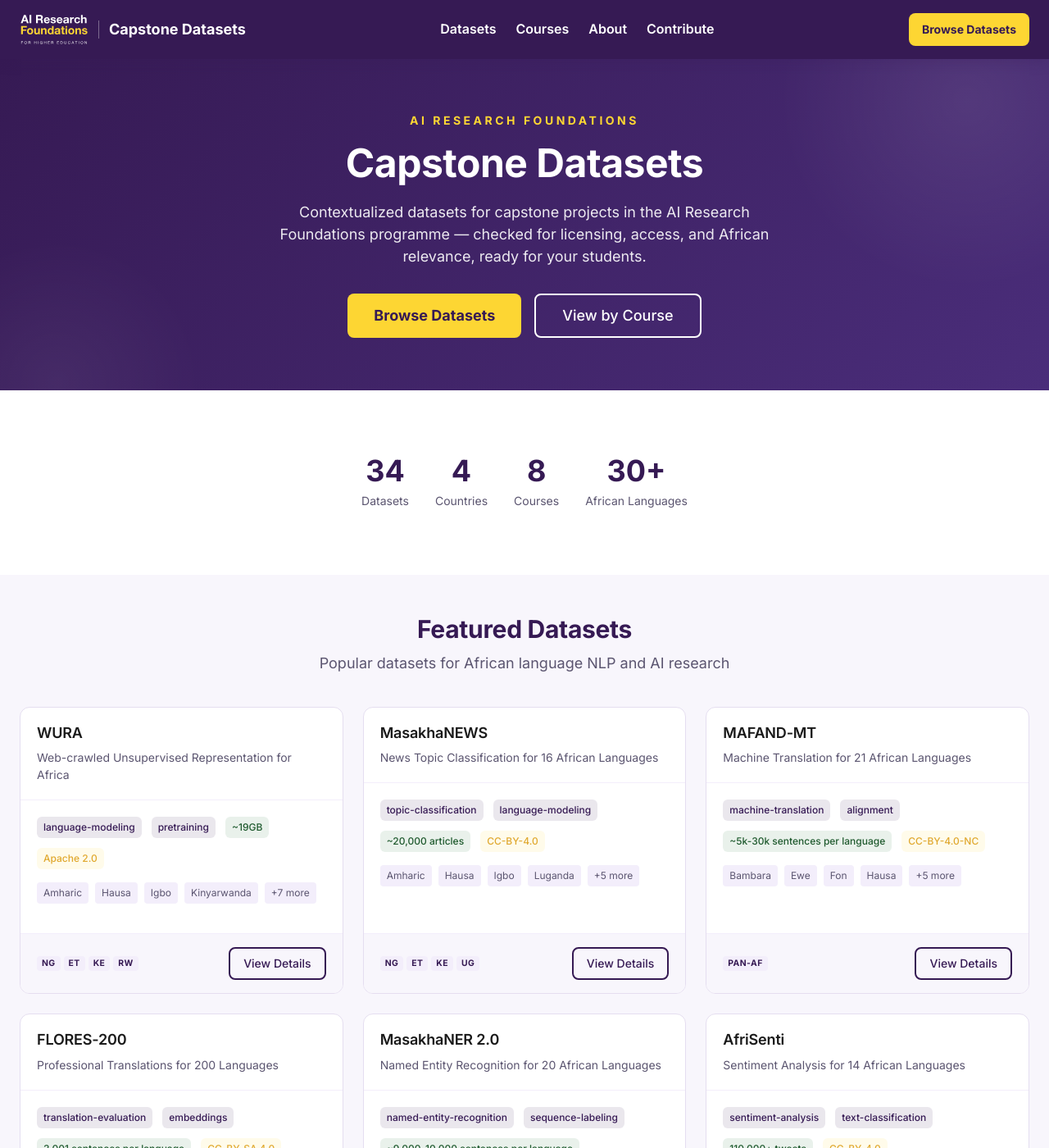
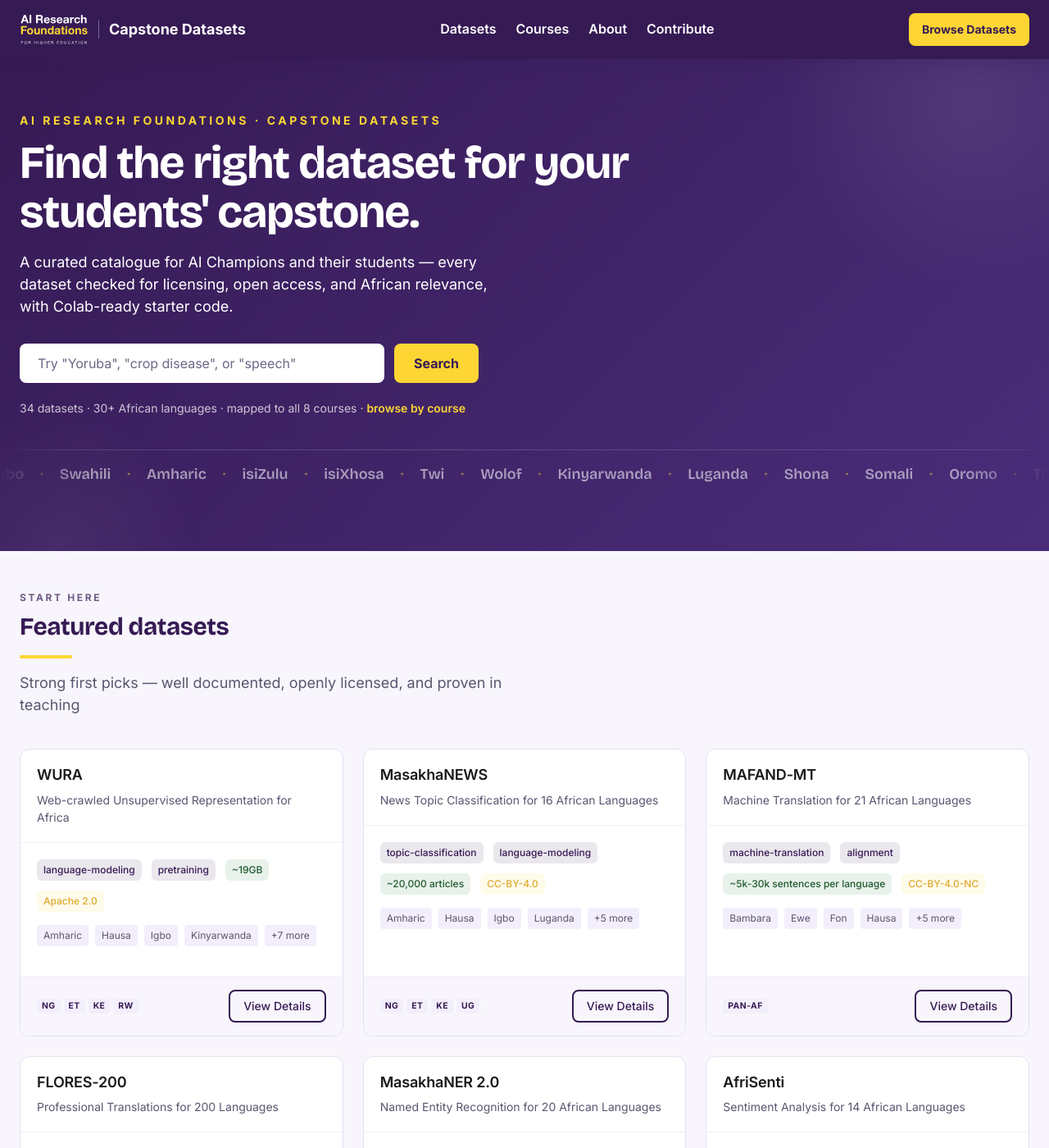
Before and after one commit to aims-ai-research-foundations/capstone-datasets-website, a Jekyll site: the page built from index.html, in a window 1280 px wide and 1400 px high. Shown: the whole window at 82% size. Built offline with Jekyll 4.4.1, drawn with Linux system fonts in a browser that asks for light colours; some of the changed text lies outside the part shown.

Commit message:
Design pass: search-first hero with language-strip signature
- Hero rebuilt around the user's actual job: a working search box that
  lands on /datasets/?q=..., with catalogue facts as a quiet meta line
  (stats section removed)
- Signature element: drifting strip of the catalogue's real African
  languages, every name a live search link; pauses on hover/focus,
  static under prefers-reduced-motion
- Bricolage Grotesque display face for h1/h2; Inter stays for body/UI
- Section headers adopt the pilot-site grammar: eyebrow, left-aligned
  display title, gold accent bar
- Featured datasets trimmed to six strongest picks
- ?q= query param wired into the catalogue filters and kept in sync

Co-Authored-By: Claude Fable 5 <noreply@anthropic.com>

```diff
--- a/_sass/_base.scss
+++ b/_sass/_base.scss
@@ -41,6 +41,12 @@ h1, h2, h3, h4, h5, h6 {
   line-height: $line-height-tight;
   color: $primary;
   letter-spacing: -0.01em;
+}
+
+// Display face carries the personality; reserved for page and section titles
+h1, h2 {
+  font-family: $font-display;
+  letter-spacing: -0.015em;
 }
 
 // Fluid typography for base headings - scales smoothly across viewports
--- a/_sass/_components.scss
+++ b/_sass/_components.scss
@@ -590,10 +590,14 @@
 .hero {
   position: relative;
   overflow: hidden;
-  padding: $spacing-8 0; // Reduced padding on very small screens
-  text-align: center;
+  padding: $spacing-10 0 0;
+  text-align: left;
   background: linear-gradient(135deg, $primary 0%, #4a2d7a 100%);
   color: $white;
+
+  @media (min-width: $breakpoint-md) {
+    padding-top: $spacing-16;
+  }
 
   &::before {
     content: "";
@@ -640,9 +644,12 @@
   }
 
   &__title {
-    // Fluid typography: scales smoothly from 1.5rem to 3rem
-    font-size: clamp(1.5rem, 4vw + 0.5rem, 3rem);
+    font-family: $font-display;
+    font-size: clamp(1.875rem, 4vw + 0.75rem, 3.5rem);
+    line-height: 1.08;
+    letter-spacing: -0.02em;
     color: $white;
+    max-width: 16em;
     margin-bottom: $spacing-4;
   }
 
@@ -651,28 +658,136 @@
     font-size: clamp(1rem, 1.5vw + 0.5rem, 1.125rem);
     opacity: 0.9;
     max-width: 600px;
-    margin: 0 auto $spacing-6;
+    margin: 0 0 $spacing-8;
+  }
 
-    @media (min-width: $breakpoint-md) {
-      margin: 0 auto $spacing-8;
+  // Search is the hero's job: one field, straight into the catalogue
+  &__search {
+    display: flex;
+    gap: $spacing-3;
+    max-width: 560px;
+    margin-bottom: $spacing-5;
+
+    input {
+      flex: 1;
+      min-width: 0;
+      padding: $spacing-3 $spacing-5;
+      font-size: $font-size-base;
+      font-family: $font-sans;
+      color: $gray-900;
+      background-color: $white;
+      border: 2px solid transparent;
+      border-radius: $radius-lg;
+
+      &::placeholder { color: $gray-500; }
+
+      &:focus {
+        outline: none;
+        border-color: $accent;
+      }
+    }
+
+    .btn { flex-shrink: 0; }
+
+    @media (max-width: $breakpoint-xs) {
+      flex-direction: column;
+
+      .btn { width: 100%; }
     }
   }
 
-  &__actions {
-    display: flex;
-    flex-wrap: wrap;
-    justify-content: center;
-    gap: $spacing-4;
+  &__meta {
+    font-size: $font-size-sm;
+    color: rgba(255, 255, 255, 0.75);
+    margin-bottom: $spacing-10;
+
+    a {
+      color: $accent;
+      font-weight: $font-weight-semibold;
+
+      &:hover { color: $accent-light; text-decoration: none; }
+    }
   }
 
-  .btn--outline {
-    border-color: $white;
-    color: $white;
+  // Signature: the catalogue's real languages as a drifting typographic band.
+  // Every name is a live search link.
+  &__languages {
+    position: relative;
+    border-top: 1px solid rgba(255, 255, 255, 0.16);
+    padding: $spacing-4 0;
+    overflow: hidden;
+    white-space: nowrap;
 
-    &:hover {
-      background-color: $white;
-      color: $primary;
+    // soft fade at both edges
+    -webkit-mask-image: linear-gradient(to right, transparent, black 8%, black 92%, transparent);
+            mask-image: linear-gradient(to right, transparent, black 8%, black 92%, transparent);
+  }
+
+  &__languages-track {
+    display: inline-flex;
+    animation: hero-languages-drift 80s linear infinite;
+
+    .hero__languages:hover &,
+    .hero__languages:focus-within & {
+      animation-play-state: paused;
     }
+  }
+
+  &__languages-set {
+    display: inline-flex;
+    flex-shrink: 0;
+
+    a {
+      font-family: $font-display;
+      font-size: $font-size-lg;
+      font-weight: $font-weight-semibold;
+      color: rgba(255, 255, 255, 0.55);
+      text-decoration: none;
+      transition: color $transition-fast;
+
+      &::after {
+        content: "\00B7";
+        color: rgba(253, 214, 51, 0.45);
+        padding: 0 $spacing-5;
+      }
+
+      &:hover { color: $accent; text-decoration: none; }
+    }
+  }
+}
+
+@keyframes hero-languages-drift {
+  from { transform: translateX(0); }
+  to { transform: translateX(-50%); }
+}
+
+// One orchestrated load moment: hero content settles in, top to bottom
+@keyframes hero-float-in {
+  from { opacity: 0; transform: translateY(-8px); }
+  to { opacity: 1; transform: translateY(0); }
+}
+
+.hero__eyebrow,
+.hero__title,
+.hero__subtitle,
+.hero__search,
+.hero__meta {
+  animation: hero-float-in 0.6s ease-out both;
+}
+.hero__title { animation-delay: 0.08s; }
+.hero__subtitle { animation-delay: 0.16s; }
+.hero__search { animation-delay: 0.24s; }
+.hero__meta { animation-delay: 0.32s; }
+
+@media (prefers-reduced-motion: reduce) {
+  .hero__languages-track { animation: none; }
+
+  .hero__eyebrow,
+  .hero__title,
+  .hero__subtitle,
+  .hero__search,
+  .hero__meta {
+    animation: none;
   }
 }
 
@@ -699,6 +814,34 @@
     @media (min-width: $breakpoint-xs) {
       margin-bottom: $spacing-10;
     }
+  }
+
+  // Left-aligned header grammar shared with the pilot-workshop site:
+  // eyebrow + display title + gold accent bar
+  &__header--left {
+    text-align: left;
+
+    .section__subtitle { margin: $spacing-4 0 0; }
+  }
+
+  &__eyebrow {
+    font-size: $font-size-xs;
+    letter-spacing: 0.22em;
+    text-transform: uppercase;
+    color: $primary;
+    font-weight: $font-weight-bold;
+    opacity: 0.7;
+    margin: 0 0 $spacing-2;
+  }
+
+  &__title--accent::after {
+    content: "";
+    display: block;
+    width: 64px;
+    height: 4px;
+    background: $accent;
+    border-radius: 2px;
+    margin-top: $spacing-4;
   }
 
   &__title {
--- a/_sass/_variables.scss
+++ b/_sass/_variables.scss
@@ -49,6 +49,7 @@ $course-07: #B86A1E;
 $course-08: #2D1A4D;
 
 // Typography
+$font-display: 'Bricolage Grotesque', 'Inter', -apple-system, BlinkMacSystemFont, 'Segoe UI', sans-serif;
 $font-sans: 'Inter', -apple-system, BlinkMacSystemFont, 'Segoe UI', Roboto, sans-serif;
 $font-mono: 'JetBrains Mono', 'Fira Code', Consolas, monospace;
 
--- a/assets/css/main.scss
+++ b/assets/css/main.scss
@@ -2,7 +2,7 @@
 ---
 
 // Import Google Fonts
-@import url('https://fonts.googleapis.com/css2?family=Inter:wght@400;500;600;700&family=JetBrains+Mono:wght@400;500&display=swap');
+@import url('https://fonts.googleapis.com/css2?family=Bricolage+Grotesque:opsz,wght@12..96,600;12..96,700;12..96,800&family=Inter:wght@400;500;600;700&family=JetBrains+Mono:wght@400;500&display=swap');
 
 // Import partials
 @import "variables";
--- a/index.html
+++ b/index.html
@@ -5,43 +5,34 @@ layout: default
 <!-- Hero Section -->
 <section class="hero">
   <div class="container">
-    <p class="hero__eyebrow">AI Research Foundations</p>
-    <h1 class="hero__title">Capstone Datasets</h1>
+    <p class="hero__eyebrow">AI Research Foundations &middot; Capstone Datasets</p>
+    <h1 class="hero__title">Find the right dataset for your students' capstone.</h1>
     <p class="hero__subtitle">
-      Contextualized datasets for capstone projects in the AI Research Foundations programme —
-      checked for licensing, access, and African relevance, ready for your students.
+      A curated catalogue for AI Champions and their students — every dataset checked
+      for licensing, open access, and African relevance, with Colab-ready starter code.
     </p>
-    <div class="hero__actions">
-      <a href="{{ '/datasets/' | relative_url }}" class="btn btn--primary btn--lg">
-        Browse Datasets
-      </a>
-      <a href="{{ '/courses/' | relative_url }}" class="btn btn--outline btn--lg">
-        View by Course
-      </a>
-    </div>
+    <form class="hero__search" action="{{ '/datasets/' | relative_url }}" method="get" role="search">
+      <input type="search" name="q" placeholder="Try &quot;Yoruba&quot;, &quot;crop disease&quot;, or &quot;speech&quot;" aria-label="Search datasets">
+      <button type="submit" class="btn btn--primary">Search</button>
+    </form>
+    <p class="hero__meta">
+      {{ site.data.datasets | size }} datasets &middot; 30+ African languages &middot;
+      mapped to all {{ site.data.courses | size }} courses &middot;
+      <a href="{{ '/courses/' | relative_url }}">browse by course</a>
+    </p>
   </div>
-</section>
 
-<!-- Stats Section -->
-<section class="section">
-  <div class="container">
-    <div class="stats">
-      <div class="stats__item">
-        <div class="stats__number">{{ site.data.datasets | size }}</div>
-        <div class="stats__label">Datasets</div>
+  {% assign strip_languages = "Yoruba|Hausa|Igbo|Swahili|Amharic|isiZulu|isiXhosa|Twi|Wolof|Kinyarwanda|Luganda|Shona|Somali|Oromo|Tigrinya|Sotho|Tswana|Nigerian Pidgin|Lingala|Chichewa|Bambara|Ewe|Fon|Kenyan Sign Language|Afrikaans|Malagasy" | split: "|" %}
+  <div class="hero__languages">
+    <div class="hero__languages-track">
+      {% for i in (1..2) %}
+      <div class="hero__languages-set" {% if i == 2 %}aria-hidden="true"{% endif %}>
+        {% for lang in strip_languages %}
+        {% assign q = lang | split: " " | first | downcase | remove_first: "isi" %}
+        <a href="{{ '/datasets/?q=' | append: q | relative_url }}" {% if i == 2 %}tabindex="-1"{% endif %}>{{ lang }}</a>
+        {% endfor %}
       </div>
-      <div class="stats__item">
-        <div class="stats__number">{{ site.project.countries | size }}</div>
-        <div class="stats__label">Countries</div>
-      </div>
-      <div class="stats__item">
-        <div class="stats__number">{{ site.data.courses | size }}</div>
-        <div class="stats__label">Courses</div>
-      </div>
-      <div class="stats__item">
-        <div class="stats__number">30+</div>
-        <div class="stats__label">African Languages</div>
-      </div>
+      {% endfor %}
     </div>
   </div>
 </section>
@@ -49,18 +40,18 @@ layout: default
 <!-- Featured Datasets Section -->
 <section class="section section--gray">
   <div class="container">
-    <div class="section__header">
-      <h2 class="section__title">Featured Datasets</h2>
+    <div class="section__header section__header--left">
+      <p class="section__eyebrow">Start here</p>
+      <h2 class="section__title section__title--accent">Featured datasets</h2>
       <p class="section__subtitle">
-        Popular datasets for African language NLP and AI research
+        Strong first picks — well documented, openly licensed, and proven in teaching
       </p>
     </div>
 
     <div class="grid grid--3">
-      {% for dataset in site.data.datasets %}
-        {% if dataset.featured %}
-          {% include dataset-card.html dataset=dataset %}
-        {% endif %}
+      {% assign featured = site.data.datasets | where: "featured", true %}
+      {% for dataset in featured limit: 6 %}
+        {% include dataset-card.html dataset=dataset %}
       {% endfor %}
     </div>
 
@@ -75,8 +66,9 @@ layout: default
 <!-- Browse by Course Section -->
 <section class="section">
   <div class="container">
-    <div class="section__header">
-      <h2 class="section__title">Browse by Course</h2>
+    <div class="section__header section__header--left">
+      <p class="section__eyebrow">The curriculum</p>
+      <h2 class="section__title section__title--accent">Browse by course</h2>
       <p class="section__subtitle">
         Find datasets aligned with Google DeepMind's AI Research Foundations curriculum
       </p>
@@ -107,8 +99,9 @@ layout: default
 <!-- Browse by Country Section -->
 <section class="section section--gray">
   <div class="container">
-    <div class="section__header">
-      <h2 class="section__title">Browse by Country</h2>
+    <div class="section__header section__header--left">
+      <p class="section__eyebrow">Local context</p>
+      <h2 class="section__title section__title--accent">Browse by country</h2>
       <p class="section__subtitle">
         Datasets relevant to each of the programme's four target countries
       </p>
```
Also changed, not shown: datasets/index.html (+9 -1 lines).
